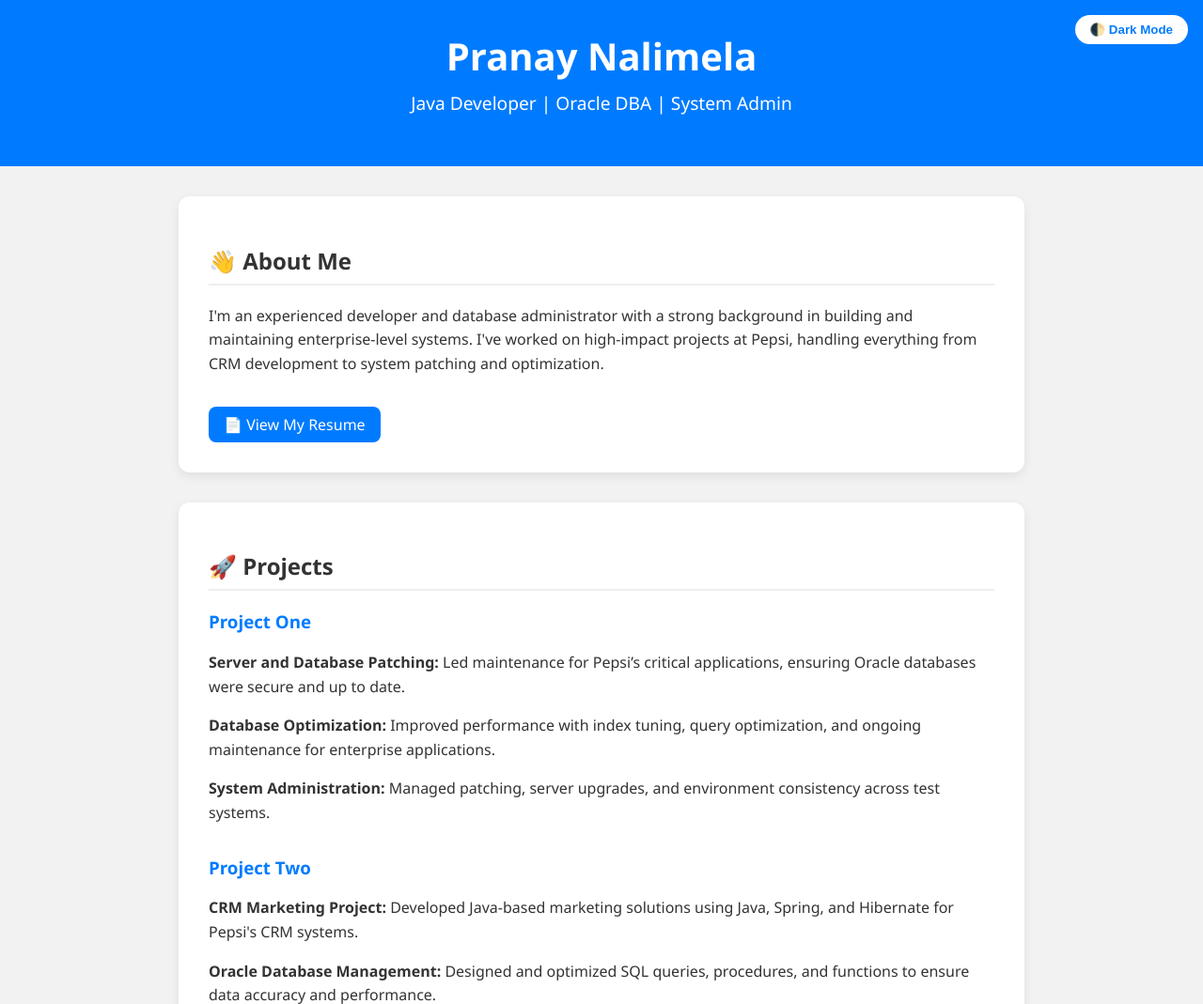
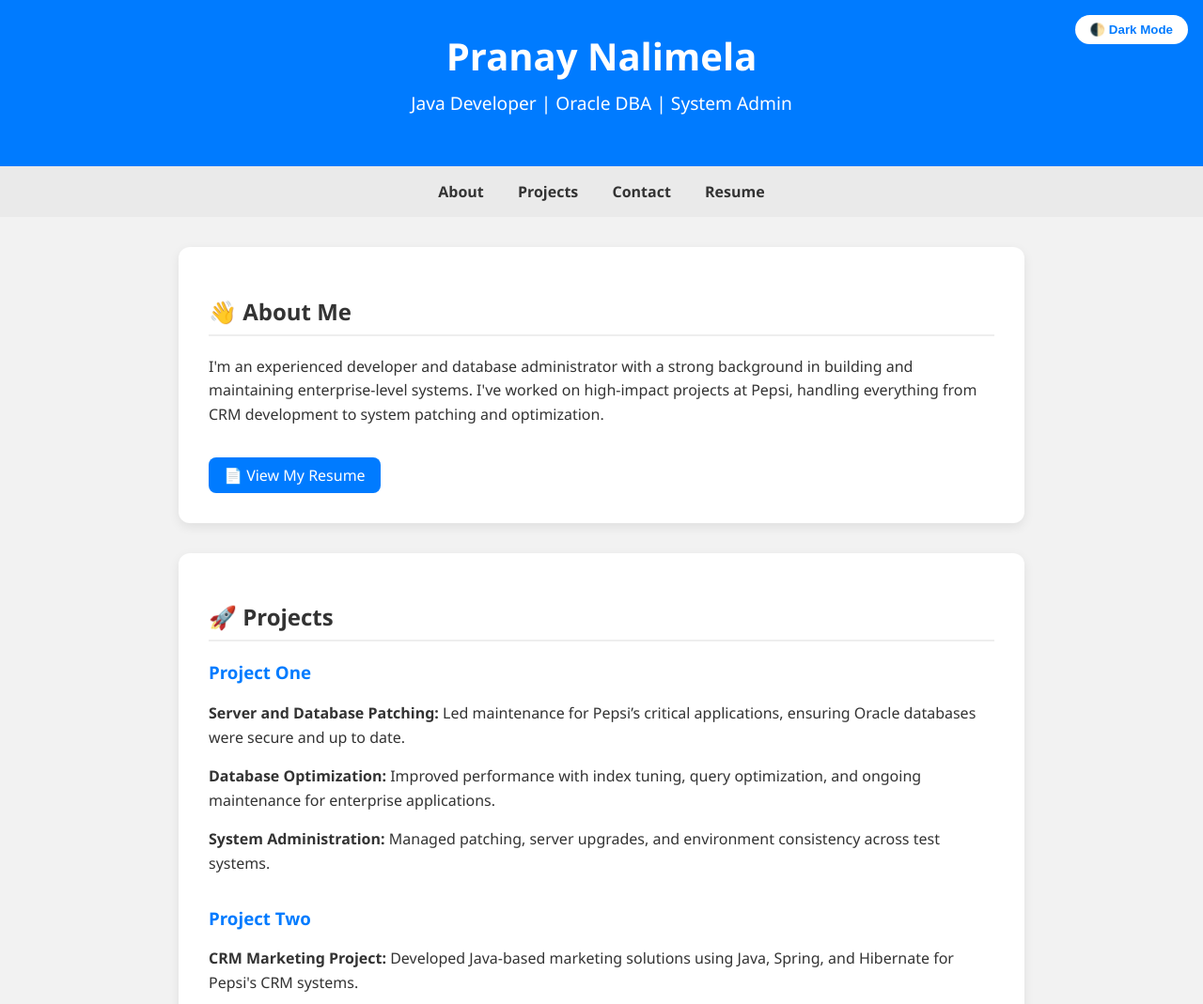
Before and after one commit to pranaynalimela/pranaynalimela.github.io, a plain HTML site: page index.html in a window 1280 px wide. Shown: the top 1069 px of the page at 94% size. Drawn offline with Linux system fonts and the light colour scheme.

Commit message:
Update index.html

```diff
--- a/index.html
+++ b/index.html
@@ -23,6 +23,196 @@
       margin: 0;
       font-family: 'Segoe UI', Tahoma, Geneva, Verdana, sans-serif;
       background-color: var(--bg);
+      color: var(--text);
+      transition: background-color 0.3s, color 0.3s;
+    }
+
+    header {
+      background-color: var(--accent);
+      color: white;
+      padding: 2rem;
+      text-align: center;
+      position: relative;
+    }
+
+    header h1 {
+      margin: 0;
+      font-size: 2.5rem;
+    }
+
+    header p {
+      font-size: 1.2rem;
+      margin-top: 0.5rem;
+    }
+
+    nav {
+      text-align: center;
+      padding: 1rem;
+      background-color: #eaeaea;
+    }
+
+    nav a {
+      margin: 0 1rem;
+      text-decoration: none;
+      color: var(--text);
+      font-weight: bold;
+    }
+
+    .toggle-dark {
+      position: absolute;
+      top: 1rem;
+      right: 1rem;
+      background: white;
+      color: var(--accent);
+      border: none;
+      border-radius: 20px;
+      padding: 0.5rem 1rem;
+      cursor: pointer;
+      font-weight: bold;
+    }
+
+    main {
+      max-width: 900px;
+      margin: 2rem auto;
+      padding: 0 1rem;
+    }
+
+    section {
+      background-color: var(--section);
+      padding: 2rem;
+      border-radius: 12px;
+      box-shadow: 0 4px 12px rgba(0, 0, 0, 0.08);
+      margin-bottom: 2rem;
+    }
+
+    h2 {
+      border-bottom: 2px solid #eee;
+      padding-bottom: 0.5rem;
+    }
+
+    h3 a {
+      color: var(--accent);
+      text-decoration: none;
+    }
+
+    h3 a:hover {
+      text-decoration: underline;
+    }
+
+    p {
+      line-height: 1.6;
+    }
+
+    .contact p a {
+      color: var(--accent);
+      text-decoration: none;
+    }
+
+    footer {
+      text-align: center;
+      padding: 1rem;
+      background-color: #eee;
+      font-size: 0.9rem;
+    }
+
+    .resume-link {
+      display: inline-block;
+      margin-top: 1rem;
+      padding: 0.5rem 1rem;
+      background-color: var(--accent);
+      color: white;
+      text-decoration: none;
+      border-radius: 8px;
+    }
+
+    .resume-link:hover {
+      opacity: 0.9;
+    }
+
+    @media (max-width: 600px) {
+      nav a {
+        display: block;
+        margin: 0.5rem 0;
+      }
+
+      .toggle-dark {
+        position: static;
+        margin: 1rem auto;
+        display: block;
+      }
+    }
+  </style>
+</head>
+<body>
+  <header>
+    <h1>Pranay Nalimela</h1>
+    <p>Java Developer | Oracle DBA | System Admin</p>
+    <button class="toggle-dark" onclick="toggleDarkMode()">🌓 Dark Mode</button>
+  </header>
+
+  <nav>
+    <a href="#about">About</a>
+    <a href="#projects">Projects</a>
+    <a href="#contact">Contact</a>
+    <a href="resume.pdf" target="_blank">Resume</a>
+  </nav>
+
+  <main>
+    <section id="about">
+      <h2>👋 About Me</h2>
+      <p>
+        I'm an experienced developer and database administrator with a strong background in building and maintaining enterprise-level systems. I've worked on high-impact projects at Pepsi, handling everything from CRM development to system patching and optimization.
+      </p>
+      <a href="resume.pdf" target="_blank" class="resume-link">📄 View My Resume</a>
+    </section>
+
+    <section id="projects">
+      <h2>🚀 Projects</h2>
+
+      <div>
+        <h3><a href="https://github.com/pranaynalimela/project-one" target="_blank">Project One</a></h3>
+        <p><strong>Server and Database Patching:</strong> Led maintenance for Pepsi’s critical applications, ensuring Oracle databases were secure and up to date.</p>
+        <p><strong>Database Optimization:</strong> Improved performance with index tuning, query optimization, and ongoing maintenance for enterprise applications.</p>
+        <p><strong>System Administration:</strong> Managed patching, server upgrades, and environment consistency across test systems.</p>
+      </div>
+
+      <div style="margin-top: 2rem;">
+        <h3><a href="https://github.com/pranaynalimela/project-two" target="_blank">Project Two</a></h3>
+        <p><strong>CRM Marketing Project:</strong> Developed Java-based marketing solutions using Java, Spring, and Hibernate for Pepsi's CRM systems.</p>
+        <p><strong>Oracle Database Management:</strong> Designed and optimized SQL queries, procedures, and functions to ensure data accuracy and performance.</p>
+        <p><strong>System Enhancements:</strong> Contributed to system improvements that streamlined workflows and enhanced the user experience.</p>
+      </div>
+    </section>
+
+    <section id="contact">
+      <h2>📫 Contact</h2>
+      <div class="contact">
+        <p>Email: <a href="mailto:your.email@example.com">your.email@example.com</a></p>
+        <p>LinkedIn: <a href="https://linkedin.com/in/yourprofile" target="_blank">linkedin.com/in/yourprofile</a></p>
+        <p>GitHub: <a href="https://github.com/pranaynalimela" target="_blank">github.com/pranaynalimela</a></p>
+      </div>
+    </section>
+  </main>
+
+  <footer>
+    &copy; 2025 Pranay Nalimela. Built with ❤️ and GitHub Pages.
+  </footer>
+
+  <script>
+    function toggleDarkMode() {
+      document.body.classList.toggle('dark');
+      localStorage.setItem('theme', document.body.classList.contains('dark') ? 'dark' : 'light');
+    }
+
+    window.onload = () => {
+      if (localStorage.getItem('theme') === 'dark') {
+        document.body.classList.add('dark');
+      }
+    };
+  </script>
+</body>
+</html>
+
       color: var(--text);
       transition: background-color 0.3s, color 0.3s;
     }
```
